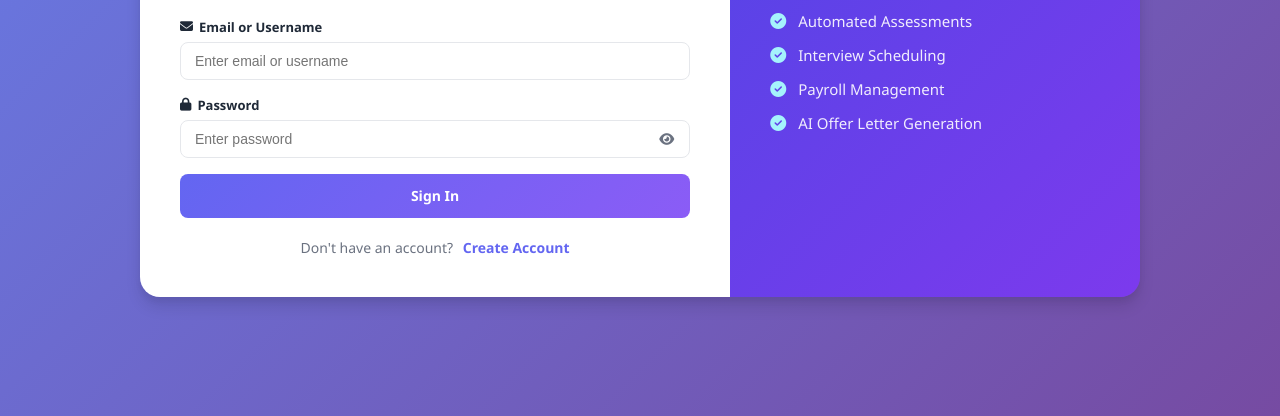
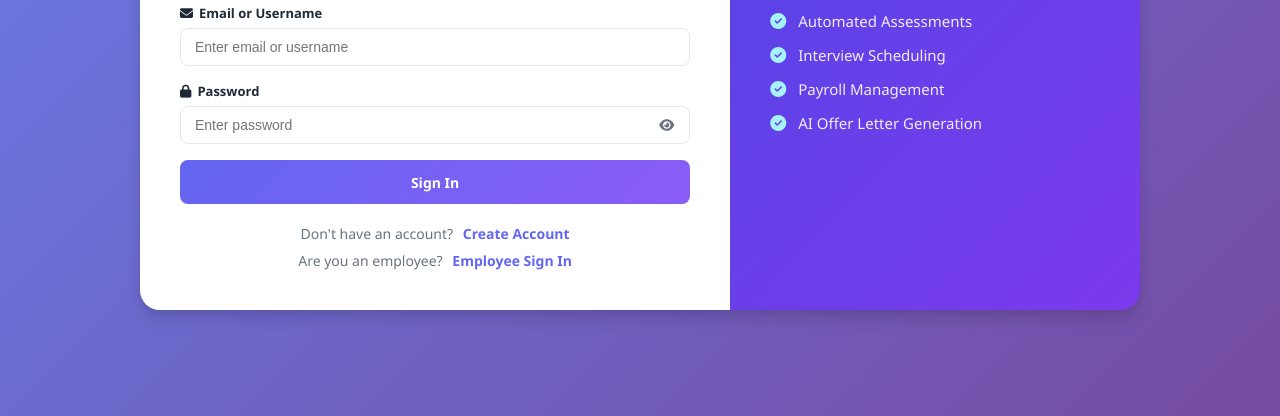
Before and after one commit to shoaibkhanjadoon23-ops/HR_Management_System, a plain HTML site: page login.html in a window 1280 px wide. Shown: the part 384-800 px from the top of the page. Drawn offline with Linux system fonts and the light colour scheme.

Commit message:
Add employee sign-in link to login.html
Added a link for employee sign-in on the login page.

```diff
--- a/login.html
+++ b/login.html
@@ -3,7 +3,6 @@
 <head>
 <meta charset="UTF-8">
 <meta name="viewport" content="width=device-width, initial-scale=1.0">
-<meta name="google-site-verification" content="Npdh0fw4qvnjKdFJv1zo4XkLVG4gEtJCtQkyQSV2Orc" />
 <title>Login - HR Management System</title>
 <link rel="stylesheet" href="/static/style.css">
 <link rel="stylesheet" href="https://cdnjs.cloudflare.com/ajax/libs/font-awesome/6.5.0/css/all.min.css">
@@ -43,6 +42,10 @@
       <div class="auth-links">
         <span>Don't have an account?</span>
         <a href="/signup.html">Create Account</a>
+      </div>
+      <div class="auth-links" style="margin-top:8px">
+        <span>Are you an employee?</span>
+        <a href="/employee_login.html">Employee Sign In</a>
       </div>
     </form>
   </div>
```
